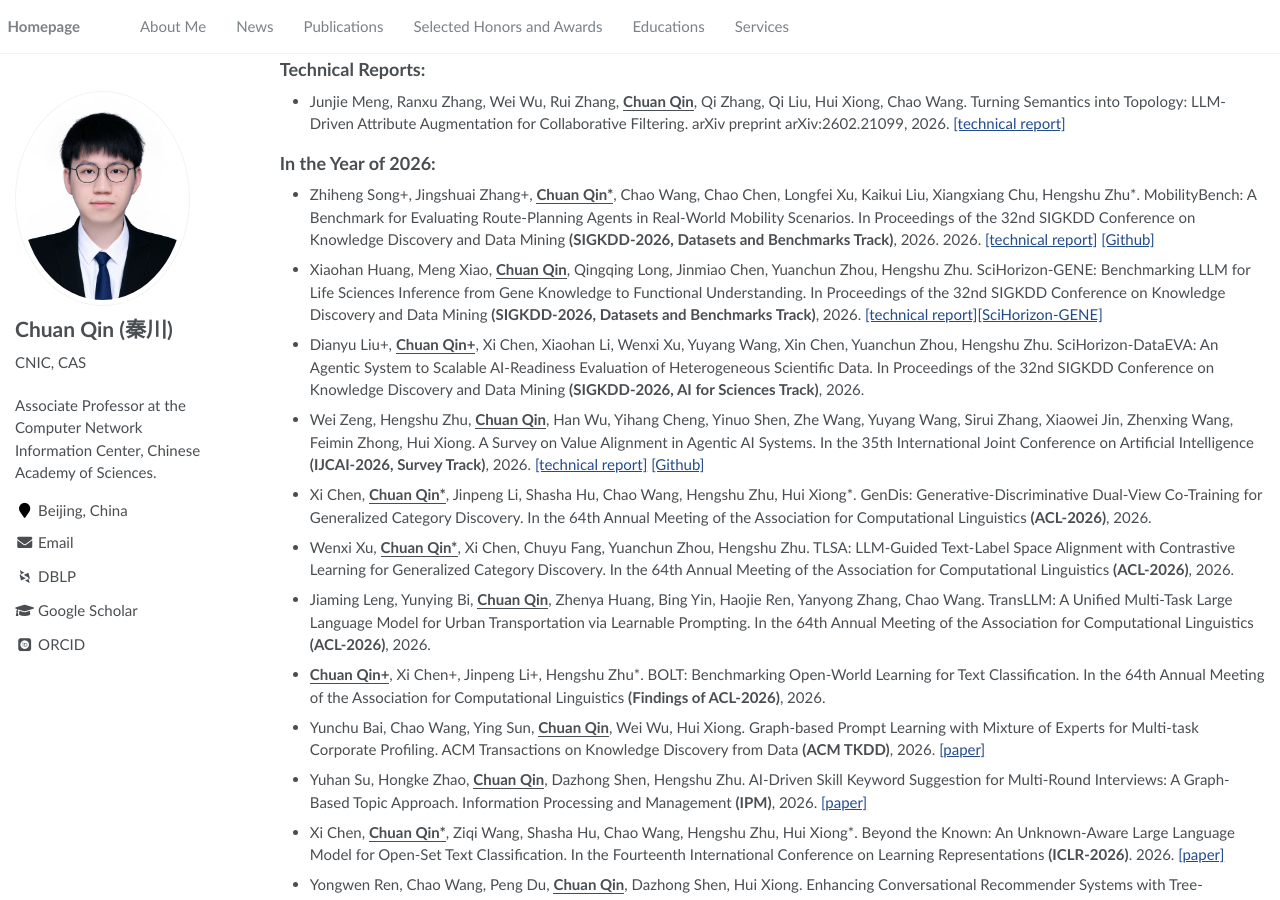
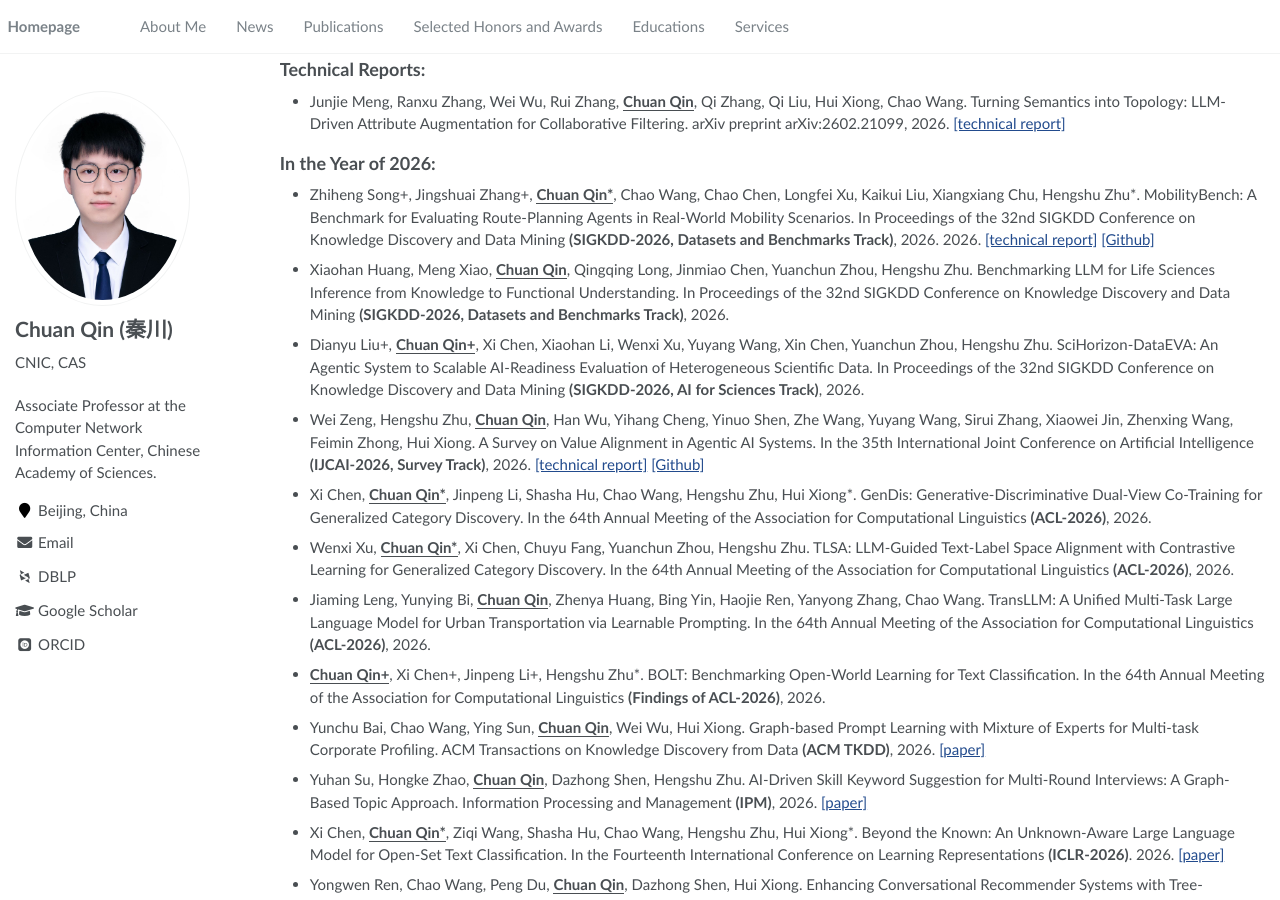
Before and after one commit to Dylan-Qin/dylan-qin.github.io, a Jekyll site: the page built from _pages/about.md, in a window 1280 px wide and 900 px high, scrolled down 926 px. Built offline with Jekyll 4.4.1, drawn with Linux system fonts in a browser that asks for light colours; some web fonts are replaced.

Commit message:
update papers

```diff
--- a/_pages/about.md
+++ b/_pages/about.md
@@ -117,7 +117,8 @@ document.addEventListener('DOMContentLoaded', function() {
 
 - Zhiheng Song+, Jingshuai Zhang+, **<u>Chuan Qin*</u>**, Chao Wang, Chao Chen, Longfei Xu, Kaikui Liu, Xiangxiang Chu, Hengshu Zhu*. MobilityBench: A Benchmark for Evaluating Route-Planning Agents in Real-World Mobility Scenarios. In Proceedings of the 32nd SIGKDD Conference on Knowledge Discovery and Data Mining **(SIGKDD-2026, Datasets and Benchmarks Track)**, 2026. 2026. [[technical report]](https://arxiv.org/abs/2602.22638) [[Github]](https://github.com/AMAP-ML/MobilityBench)
 
-- Xiaohan Huang, Meng Xiao, **<u>Chuan Qin</u>**, Qingqing Long, Jinmiao Chen, Yuanchun Zhou, Hengshu Zhu. SciHorizon-GENE: Benchmarking LLM for Life Sciences Inference from Gene Knowledge to Functional Understanding. In Proceedings of the 32nd SIGKDD Conference on Knowledge Discovery and Data Mining **(SIGKDD-2026, Datasets and Benchmarks Track)**, 2026. [[technical report]](https://arxiv.org/abs/2601.12805)[[SciHorizon-GENE]](https://www.scihorizon.cn/verticalCategory/SciHorizonGene)
+- Xiaohan Huang, Meng Xiao, **<u>Chuan Qin</u>**, Qingqing Long, Jinmiao Chen, Yuanchun Zhou, Hengshu Zhu. Benchmarking LLM for Life Sciences Inference from Knowledge to Functional Understanding. In Proceedings of the 32nd SIGKDD Conference on Knowledge Discovery and Data Mining **(SIGKDD-2026, Datasets and Benchmarks Track)**, 2026.
+  <!-- [[technical report]](https://arxiv.org/abs/2601.12805)[[SciHorizon-GENE]](https://www.scihorizon.cn/verticalCategory/SciHorizonGene)  -->
 
 - Dianyu Liu+, **<u>Chuan Qin+</u>**, Xi Chen, Xiaohan Li, Wenxi Xu, Yuyang Wang, Xin Chen, Yuanchun Zhou, Hengshu Zhu. SciHorizon-DataEVA: An Agentic System to Scalable AI-Readiness Evaluation of Heterogeneous Scientific Data. In Proceedings of the 32nd SIGKDD Conference on Knowledge Discovery and Data Mining **(SIGKDD-2026, AI for Sciences Track)**, 2026.
 
```
